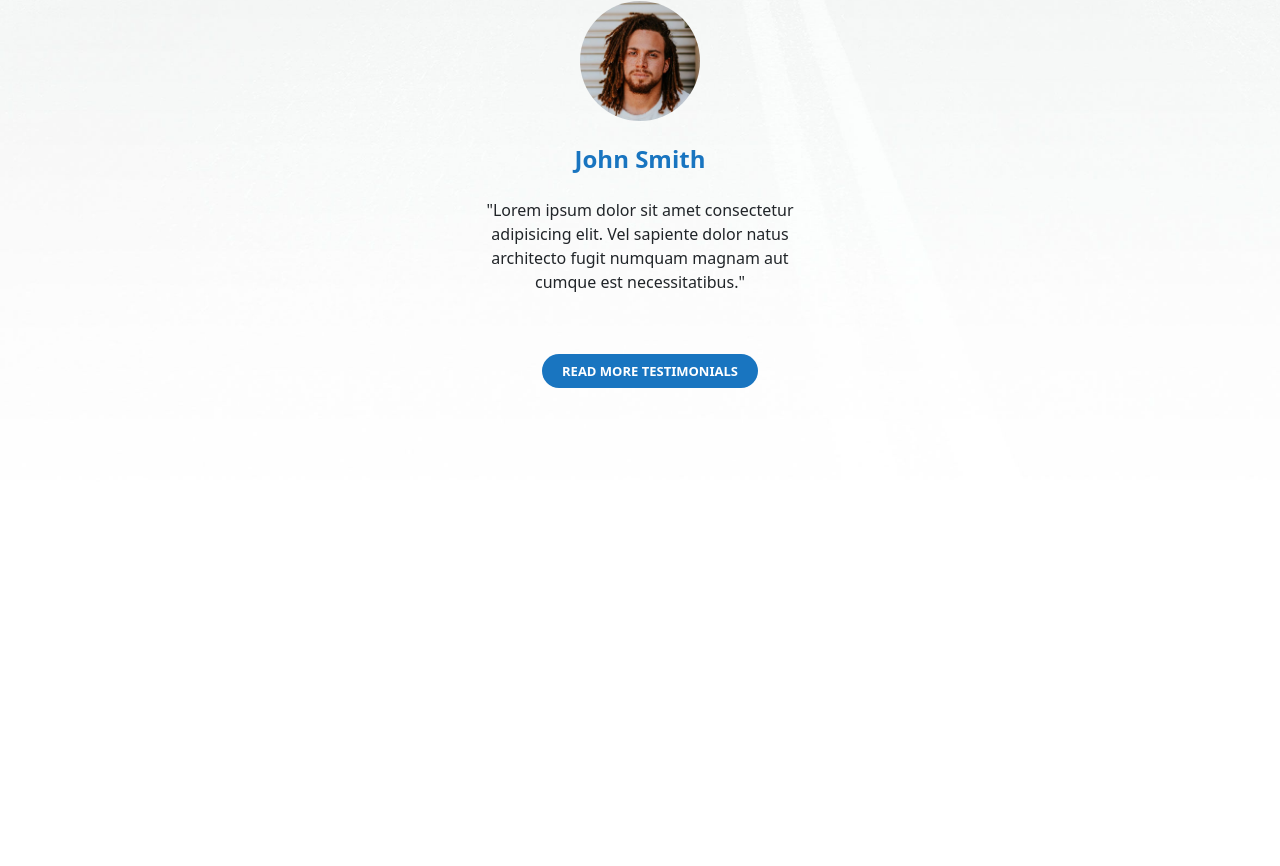
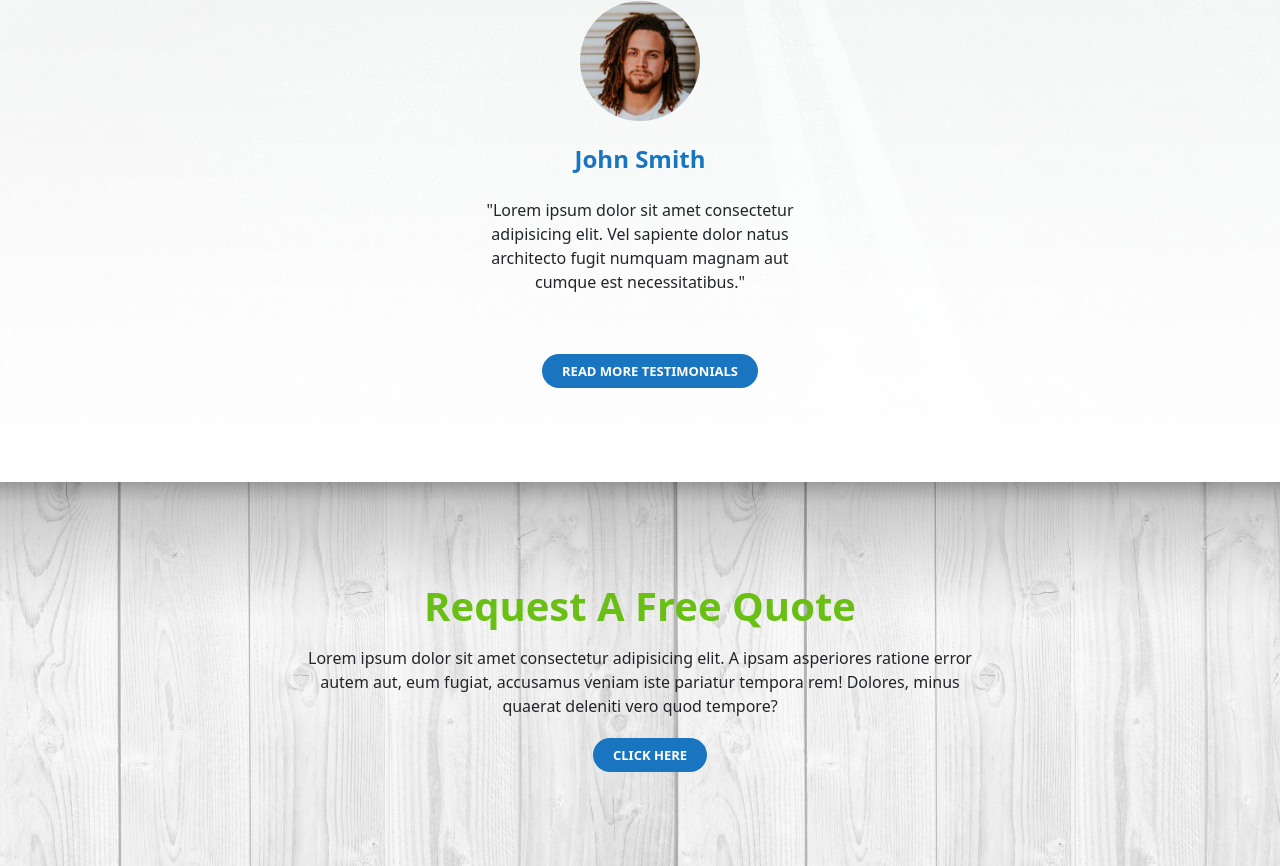
Before and after one commit to SamueleLettieri/proj-html-vuejs, a Vue app: page / in a window 1280 px wide. Shown: the part 3868-4734 px from the top of the page. Before the commit the page ends 4350 px from the top, so only its background shows below. Built offline with nearby package versions, Linux system fonts and the light colour scheme.

Commit message:
fine main

```diff
--- a/src/components/MainAvada.vue
+++ b/src/components/MainAvada.vue
@@ -4,6 +4,7 @@
     <MainServiceSolution/>
     <MainTrasporto/>
     <MainTestimonials/>
+    <MainBottom/>
   </main>
 </template>
 
@@ -12,12 +13,14 @@ import MainTop from './MainTop.vue';
 import MainServiceSolution from './MainServiceSolution.vue';
 import MainTrasporto from './MainTrasporto.vue';
 import MainTestimonials from './MainTestimonials.vue';
+import MainBottom from './MainBottom.vue';
 export default {
     components: {
     MainTop,
     MainServiceSolution,
     MainTrasporto,
-    MainTestimonials
+    MainTestimonials,
+    MainBottom
 }
 }
 </script>
--- /dev/null
+++ b/src/components/MainBottom.vue
@@ -0,0 +1,32 @@
+<template>
+  <section>
+    <div class="container">
+        <div class="text-center ms_box">
+            <h1 class="fw-bold ms_title">Request A Free Quote</h1>
+            <p class="mt-3">Lorem ipsum dolor sit amet consectetur adipisicing elit. A ipsam asperiores ratione error autem aut, eum fugiat, accusamus veniam iste pariatur tempora rem! Dolores, minus quaerat deleniti vero quod tempore?</p>
+            <div class="ms_box-link mt-4"><a class="ms_link fw-bold" href="#">CLICK HERE</a></div>
+        </div>
+    </div>
+  </section>
+</template>
+
+<script>
+export default {
+
+}
+</script>
+
+<style lang="scss" scoped>
+section{
+    padding: 100px;
+    background-image: url(../assets/img/avada-movers-request-quote-background.jpg);
+    background-repeat: no-repeat;
+    background-size: cover;
+}
+
+.ms_box{
+    margin: 0 auto;
+    width: 700px;
+}
+
+</style>
```
Also changed, not shown: src/components/LogoMovers.vue (added, +13 -0 lines).
